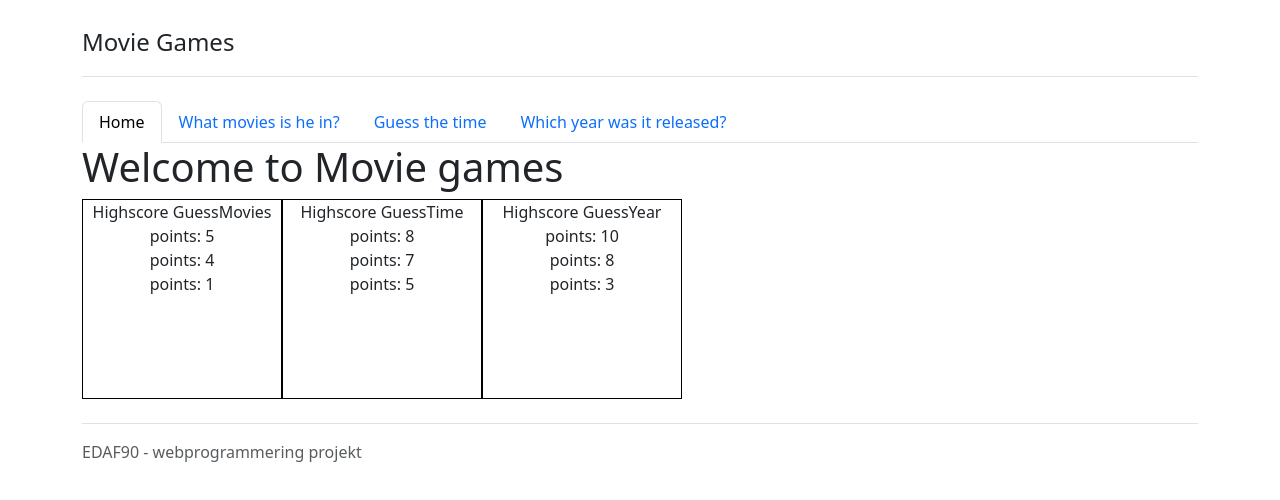
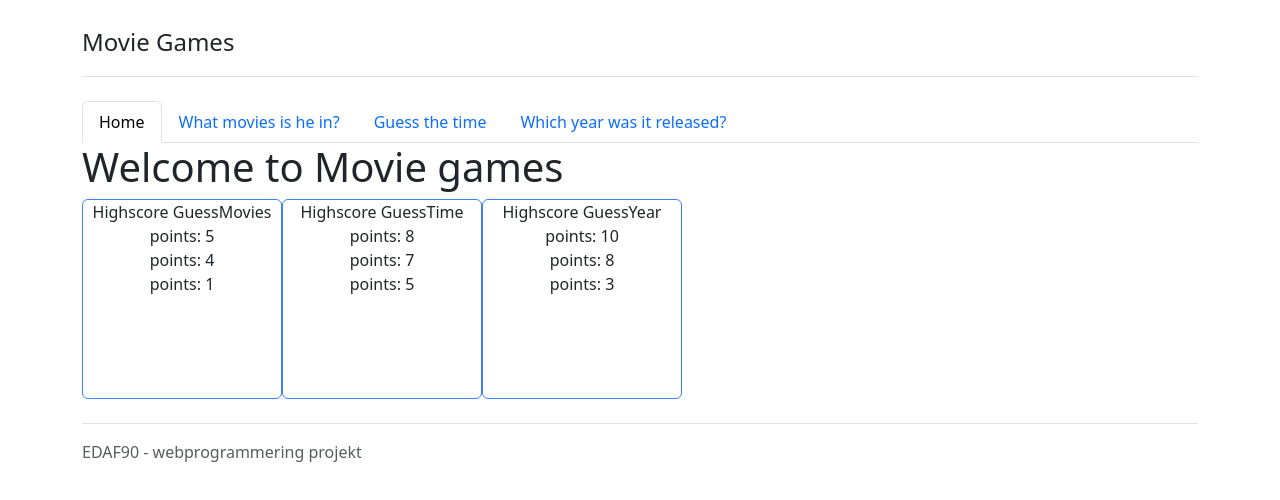
Before and after one commit to rasmusregnell/Projekt-EDAF90, a React (Create React App) app in the folder react-app/: page / in a window 1280 px wide. Shown: the top 500 px of the page. Built offline with nearby package versions, Linux system fonts and the light colour scheme.

Commit message:
spacing fixes

```diff
--- a/react-app/src/HighScore.js
+++ b/react-app/src/HighScore.js
@@ -4,7 +4,9 @@ function HighScore(props) {
   });
 
   return (
-    <div className="h-[200px] w-[200px] border-1 border-black flex flex-col items-center">
+
+    <div className="h-[200px] w-[200px] border-1 rounded border-blue-500 flex flex-col items-center">
+
       <span className="">{props.header}</span>
       {highScoresSorted.map((e) => (
         <div key={e.points} className="block">
```
